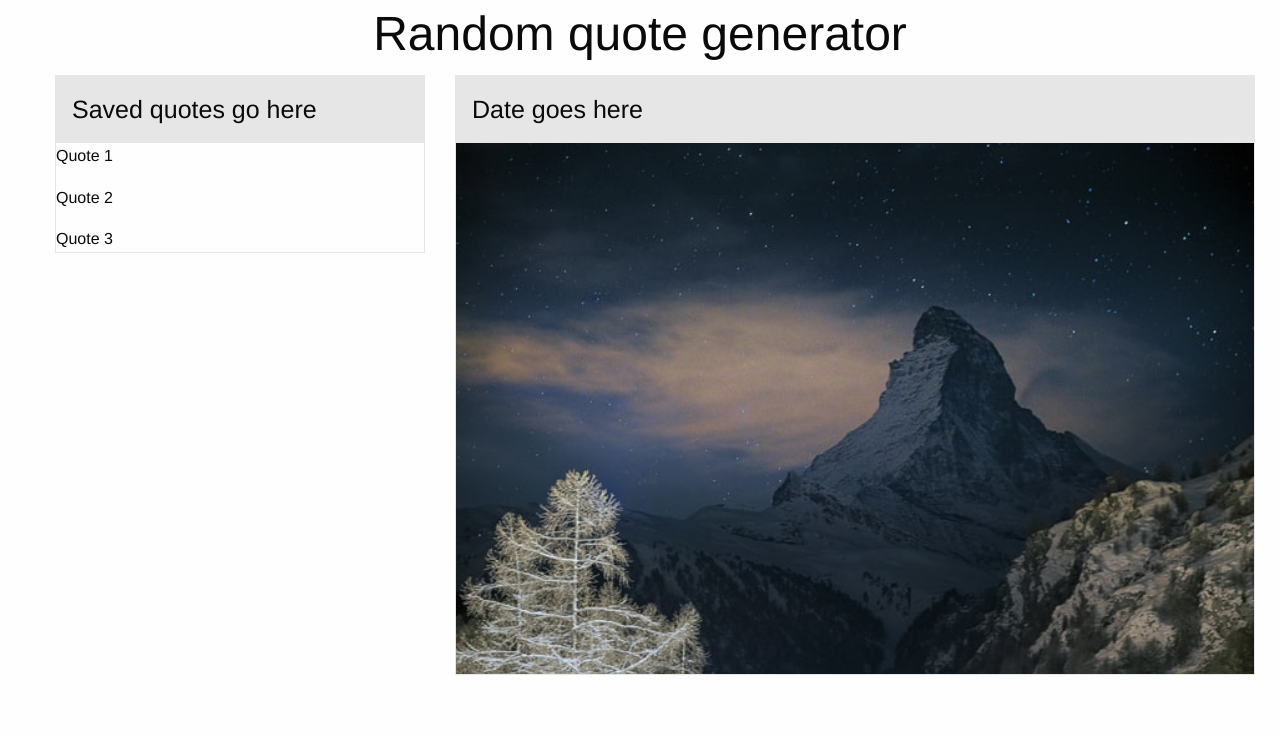
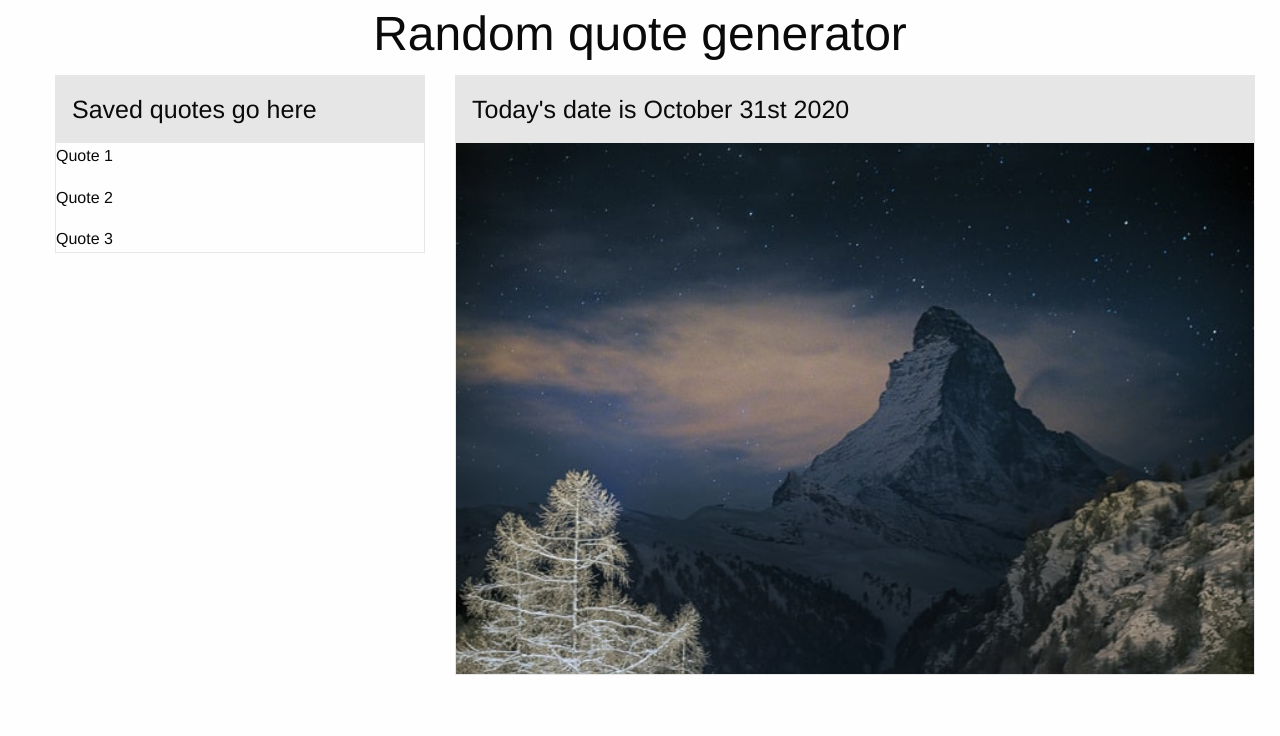
Before and after one commit to njleoni/project_random_quotes, a plain HTML site: page index.html in a window 1280 px wide. Drawn offline with nearby package versions, Linux system fonts and the light colour scheme.

Commit message:
added date at top of page

```diff
--- a/assets/js/script.js
+++ b/assets/js/script.js
@@ -0,0 +1,10 @@
+
+var currentDay = (moment().format("MMMM Do YYYY"))
+
+
+
+
+$(".dateTime").text("Today's date is " + currentDay)
+
+console.log(currentDay)
+console.log(moment())
--- a/index.html
+++ b/index.html
@@ -34,7 +34,7 @@
               <div class="large-8 medium-8 medium-pull-2 cell">
                 <div class="card" style="height: 600px; width: 800px">
                   <div class="card-divider">
-                    <h4 class="dateTime">Date goes here</h4>
+                    <h4 class="dateTime"></h4>
                   </div>
                   <img src="assets/img/zermatt_1.jpg">
                   <div class="card-section">
@@ -49,11 +49,11 @@
 
     </div>
 
-<script src="assets/js/script.js"></script>
 <script src="assets/js/vendor.js"></script>
 <script src="assets/js/foundation.js"></script>
 <script src="https://cdnjs.cloudflare.com/ajax/libs/jquery/3.2.1/jquery.min.js"></script>
 <script src="https://cdnjs.cloudflare.com/ajax/libs/moment.js/2.24.0/moment.min.js"></script>
+<script src="assets/js/script.js"></script>
 
 </body>
 </html>
```
Also changed, not shown: 1 other file.
